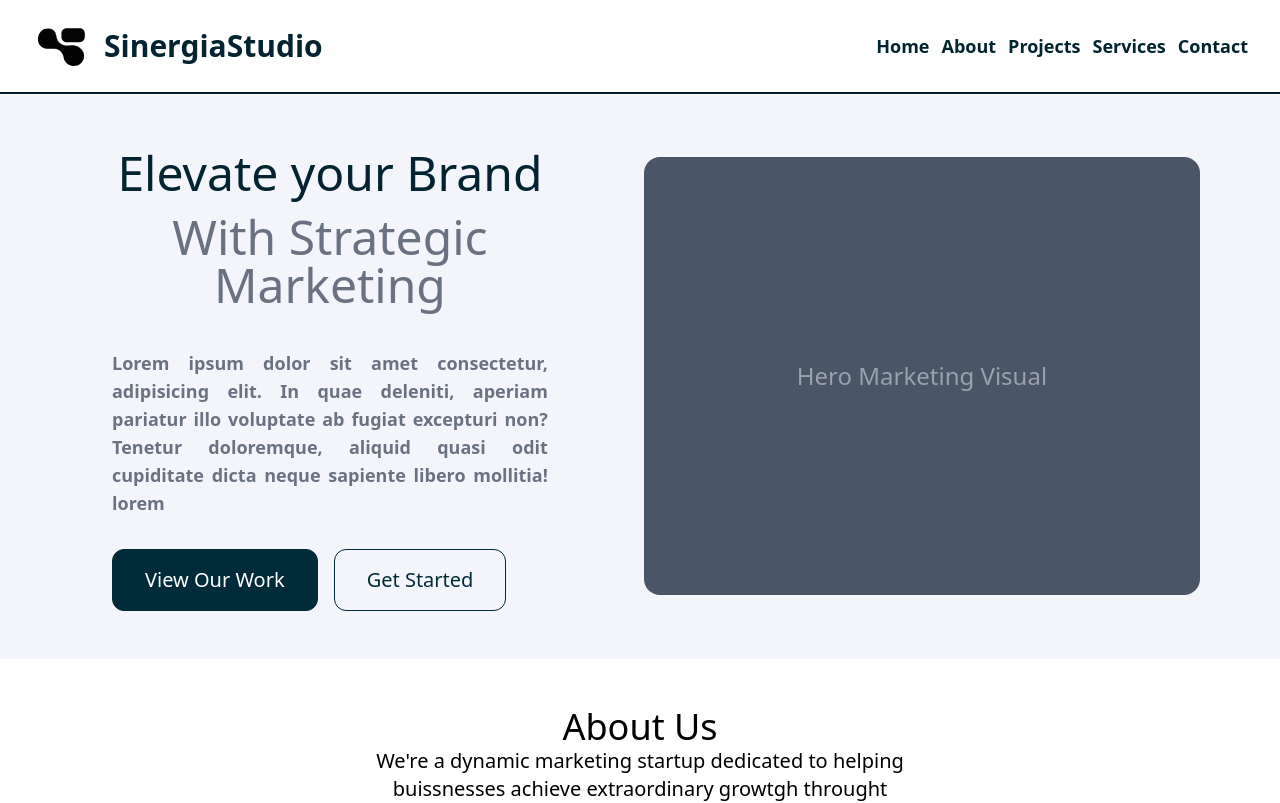
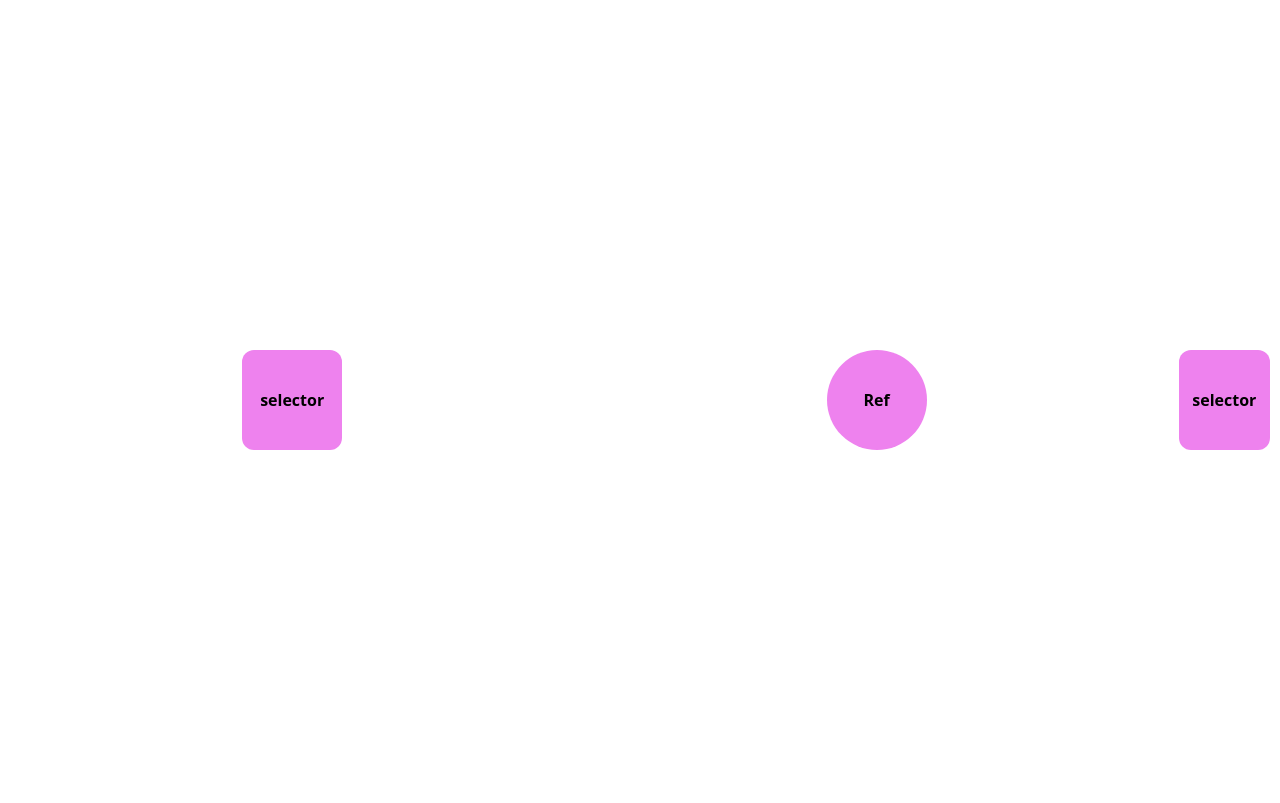
Before and after one commit to SergioEderCervantes/Sinergia-project, a React (Vite) app: page / in a window 1280 px wide. Shown: the top 803 px of the page. Built offline with nearby package versions, Linux system fonts and the light colour scheme.

Commit message:
Gsap funciona

```diff
--- a/package.json
+++ b/package.json
@@ -10,8 +10,10 @@
     "preview": "vite preview"
   },
   "dependencies": {
+    "@gsap/react": "^2.1.2",
     "@tailwindcss/vite": "^4.1.11",
     "axios": "^1.11.0",
+    "gsap": "^3.13.0",
     "react": "^19.1.0",
     "react-dom": "^19.1.0",
     "react-icons": "^5.5.0",
--- /dev/null
+++ b/src/first-gsap-animation.jsx
@@ -0,0 +1,31 @@
+import { useRef } from "react";
+import gsap from "gsap";
+import { useGSAP } from "@gsap/react";
+import "./hola.css"
+
+gsap.registerPlugin(useGSAP);
+
+export default function GsapAnimation() {
+  const container = useRef();
+  const circle = useRef();
+
+  useGSAP(
+    () => {
+      gsap.to(".box", { rotation: "+=360", duration: 3 });
+      gsap.to(circle.current, { rotation: "-=360", duration: 3 });
+    },
+    { scope: container },
+  );
+
+  return (
+    <div className="hola">
+      <div ref={container} className="container">
+        <div className="box gradient-blue">selector</div>
+        <div className="circle gradient-green" ref={circle}>
+          Ref
+        </div>
+      </div>
+      <div className="box gradient-blue">selector</div>
+    </div>
+  );
+}
--- /dev/null
+++ b/src/hola.css
@@ -0,0 +1,34 @@
+
+.box {
+  width: 100px;
+  height: 100px;
+  border-radius: 12px;
+  display: flex;
+  align-items: center;
+  justify-content: center;
+  text-align: center;
+  font-weight: 600;
+  margin: 10px;
+  background-color: violet;
+}
+
+.circle {
+  width: 100px;
+  height: 100px;
+  border-radius: 99%;
+  display: flex;
+  align-items: center;
+  justify-content: center;
+  text-align: center;
+  font-weight: 600;
+  margin: 10px;
+  background-color: violet;
+}
+
+.hola, .container {
+  display: flex;
+  align-items: center;
+  justify-content: space-around;
+  min-height: 100vh;
+
+}
--- a/src/pages/mainPage.jsx
+++ b/src/pages/mainPage.jsx
@@ -7,6 +7,7 @@ import Projects from "../components/projects/projects";
 import Services from "../components/services/services";
 import Contact from "../components/contact/contact";
 import Footer from "../components/footer";
+import GsapAnimation from "../first-gsap-animation";
 
 export default function MainPage() {
   const [isMenuExpanded, setIsMenuExpanded] = useState(false);
@@ -17,14 +18,15 @@ export default function MainPage() {
   }
   return (
     <>
-      <NavBar expand={toggleExpantion} />
+      {/* <NavBar expand={toggleExpantion} />
       <MobileNavBar isExpanded={isMenuExpanded}/>
       <Hero />
       <AboutUs/>
       <Projects/>
       <Services/>
       <Contact/>
-      <Footer />
+      <Footer /> */}
+      <GsapAnimation/>
     </>
   );
 }
```
Also changed, not shown: 1 other file (tests, documents, lock files or other folders).
